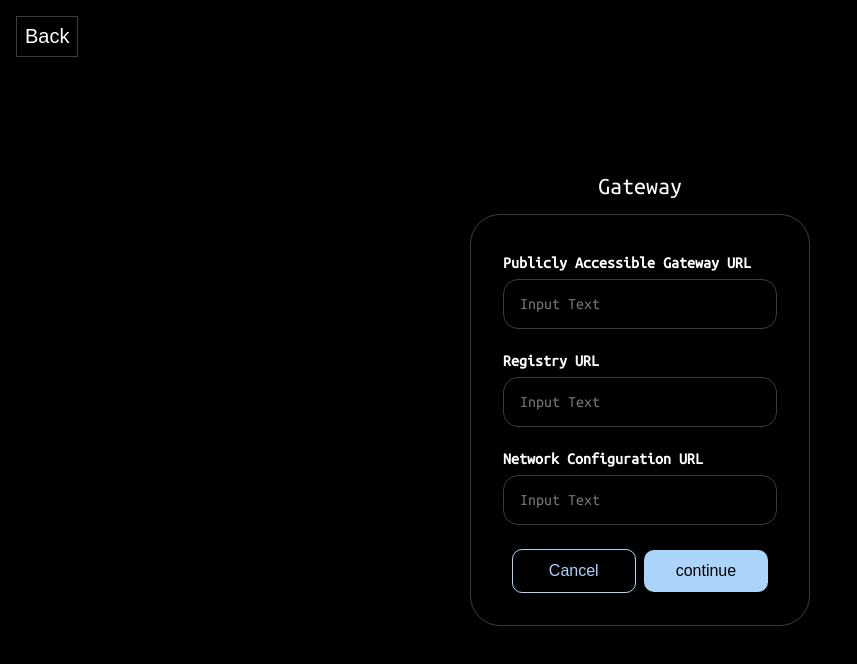
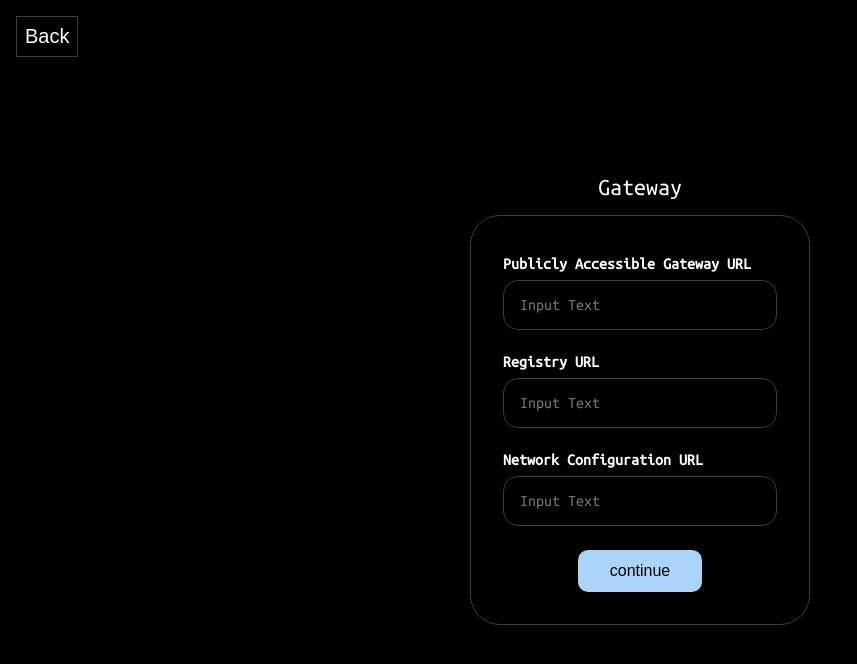
Before and after one commit to Mishalabdullah/beckn-onix-gui, a Next.js app in the folder onix-gui/: page /setup/gateway in a window 1280 px wide. Shown: the top 664 px of the page, without its empty margins (0-857 px from the left). Built offline with nearby package versions, Linux system fonts and the light colour scheme.

Commit message:
removed cancel button

```diff
--- a/onix-gui/app/setup/bap/page.js
+++ b/onix-gui/app/setup/bap/page.js
@@ -117,7 +117,7 @@ export default function Home() {
             />
 
             <div className={styles.buttonsContainer}>
-              <SecondaryButton text={"Cancel"} />
+              {/* <SecondaryButton text={"Cancel"} /> */}
               <PrimaryButton
                 disabled={buttonDisable}
                 onClick={installBap}
--- a/onix-gui/app/setup/bpp/page.js
+++ b/onix-gui/app/setup/bpp/page.js
@@ -131,7 +131,7 @@ export default function Home() {
             />
 
             <div className={styles.buttonsContainer}>
-              <SecondaryButton text={"Cancel"} />
+              {/* <SecondaryButton text={"Cancel"} /> */}
               <PrimaryButton
                 disable={buttonDisable}
                 onClick={installBpp}
--- a/onix-gui/app/setup/gateway/page.js
+++ b/onix-gui/app/setup/gateway/page.js
@@ -115,7 +115,7 @@ export default function Home() {
             />
 
             <div className={styles.buttonsContainer}>
-              <SecondaryButton text={"Cancel"} />
+              {/* <SecondaryButton text={"Cancel"} /> */}
               <PrimaryButton onClick={installGateway} text={"Continue"} />
             </div>
           </div>
```
